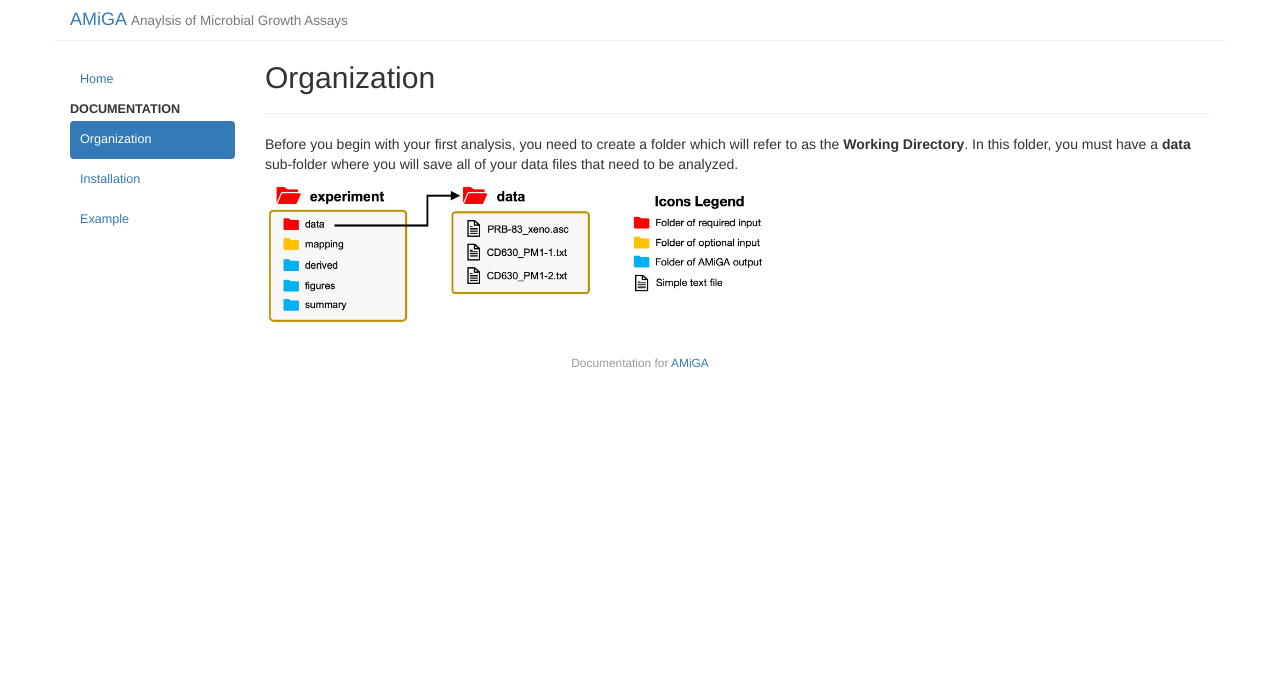
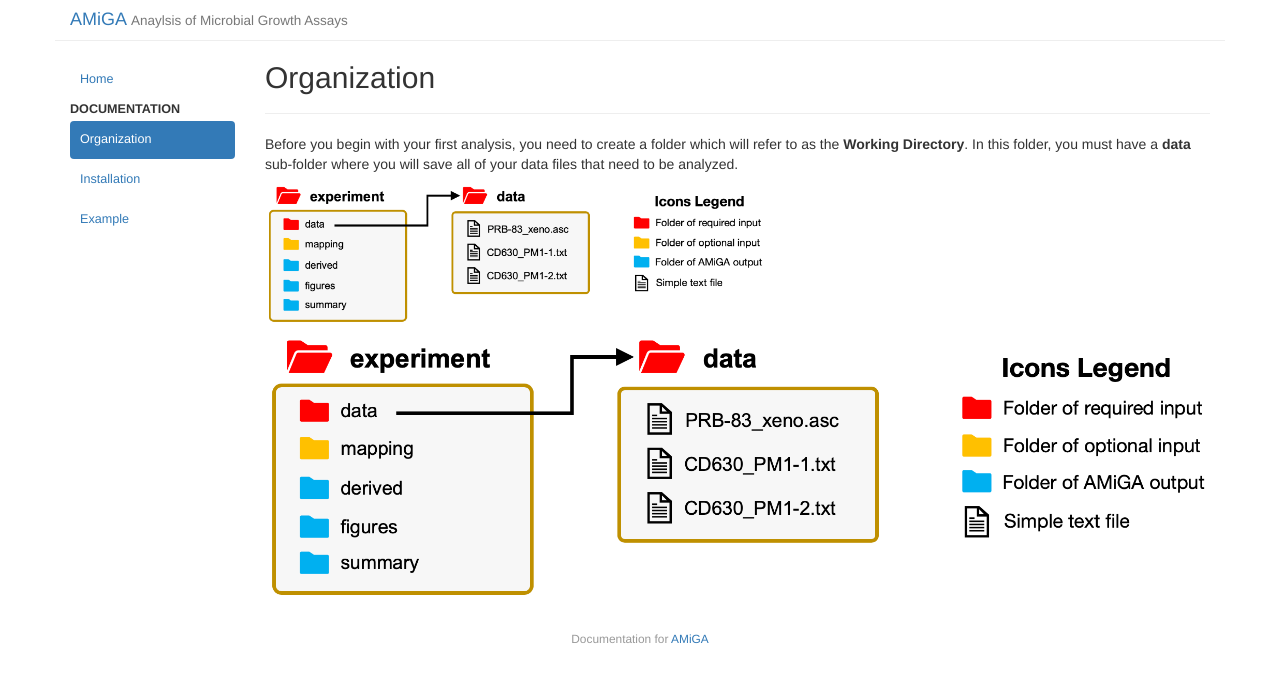
Before and after one commit to firasmidani/amiga, a Jekyll site: the page built from docs/_posts/2020-03-24-organization.md, in a window 1280 px wide. Shown: the top 683 px of the page. Built offline with Jekyll 4.4.1, drawn with Linux system fonts in a browser that asks for light colours.

Commit message:
testing image resizing

```diff
--- a/docs/_posts/2020-03-24-organization.md
+++ b/docs/_posts/2020-03-24-organization.md
@@ -8,3 +8,5 @@ date: 2020-03-24 19:33:36
 Before you begin with your first analysis, you need to create a folder which will refer to as the __Working Directory__. In this folder, you must have a __data__ sub-folder where you will save all of your data files that need to be analyzed.
 
 ![amiga directory tree example](../assets/img/amiga_directory_tree_simple.png){:width="500px"}
+
+![amiga directory tree example](../assets/img/amiga_directory_tree_simple.png){:class="img-responsive"}
```
